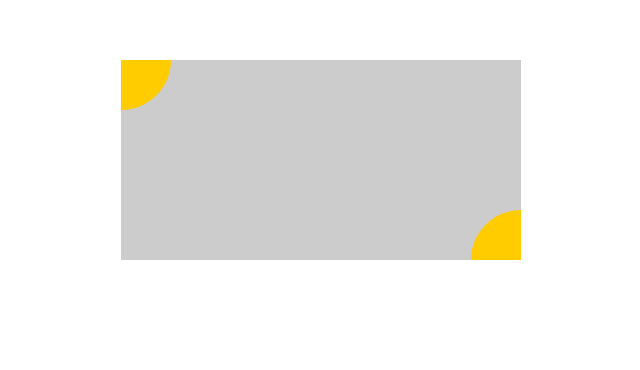
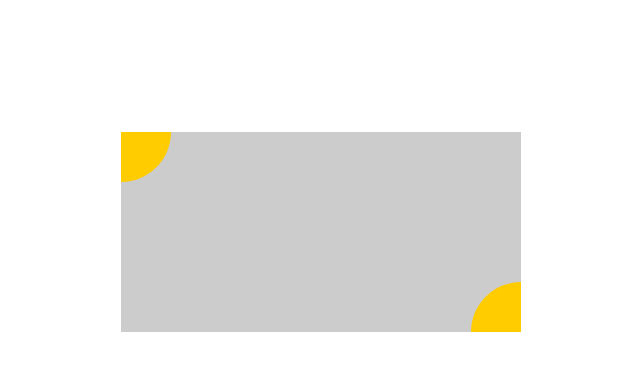
Before and after one commit to lyannie/2016ife, a plain HTML site: page part1/task4/index.html in a window 1280 px wide. Shown: the part 168-538 px from the top of the page, without its empty margins (319-959 px from the left). Drawn offline with Linux system fonts and the light colour scheme.

Commit message:
finish but read others code

```diff
--- a/part1/task4/index.html
+++ b/part1/task4/index.html
@@ -6,11 +6,9 @@
 	<link rel="stylesheet" type="text/css" href="style.css">
 </head>
 <body>
-	<div class="container">
-		<div class="grayBlock">
-			<div class="circle" id="cLeft"></div>
-			<div class="circle" id="cRight"></div>
-		</div>
+	<div class="grayBlock">
+		<div class="circle" id="cLeft"></div>
+		<div class="circle" id="cRight"></div>
 	</div>
 </body>
 </html>
--- a/part1/task4/style.css
+++ b/part1/task4/style.css
@@ -1,29 +1,27 @@
-.container {
-	width: 100%;
-	height: 640px;
-	overflow: hidden;
-}
 .grayBlock {
 	width: 400px;
 	height: 200px;
 	background-color: #ccc;
-	position: relative;
-	margin-right: auto;
-	margin-left: auto;
-	margin-top: 220px;
-	clear: both;
+	position: absolute;
+	top: 50%;
+	left: 50%;
+	margin-top: -100px;
+	margin-left: -200px;
 }
-.circle {
+#cLeft {
 	width: 50px;
 	height: 50px;
 	background-color: #fc0;
-	position: absolute;
-}
-#cLeft {
-	border-radius: 0 0 50px 0;
+	-webkit-border-radius: 0 0 50px 0;
 }
 #cRight {
-	border-radius: 50px 0 0 0;
-	right: 0;
-	bottom: 0;
+	width: 50px;
+	height: 50px;
+	background-color: #fc0;
+	-webkit-border-radius: 50px 0 0 0;
+	position: absolute;
+	top: 100%;
+	left: 100%;
+	margin-top: -50px;
+	margin-left: -50px;
 }
```
